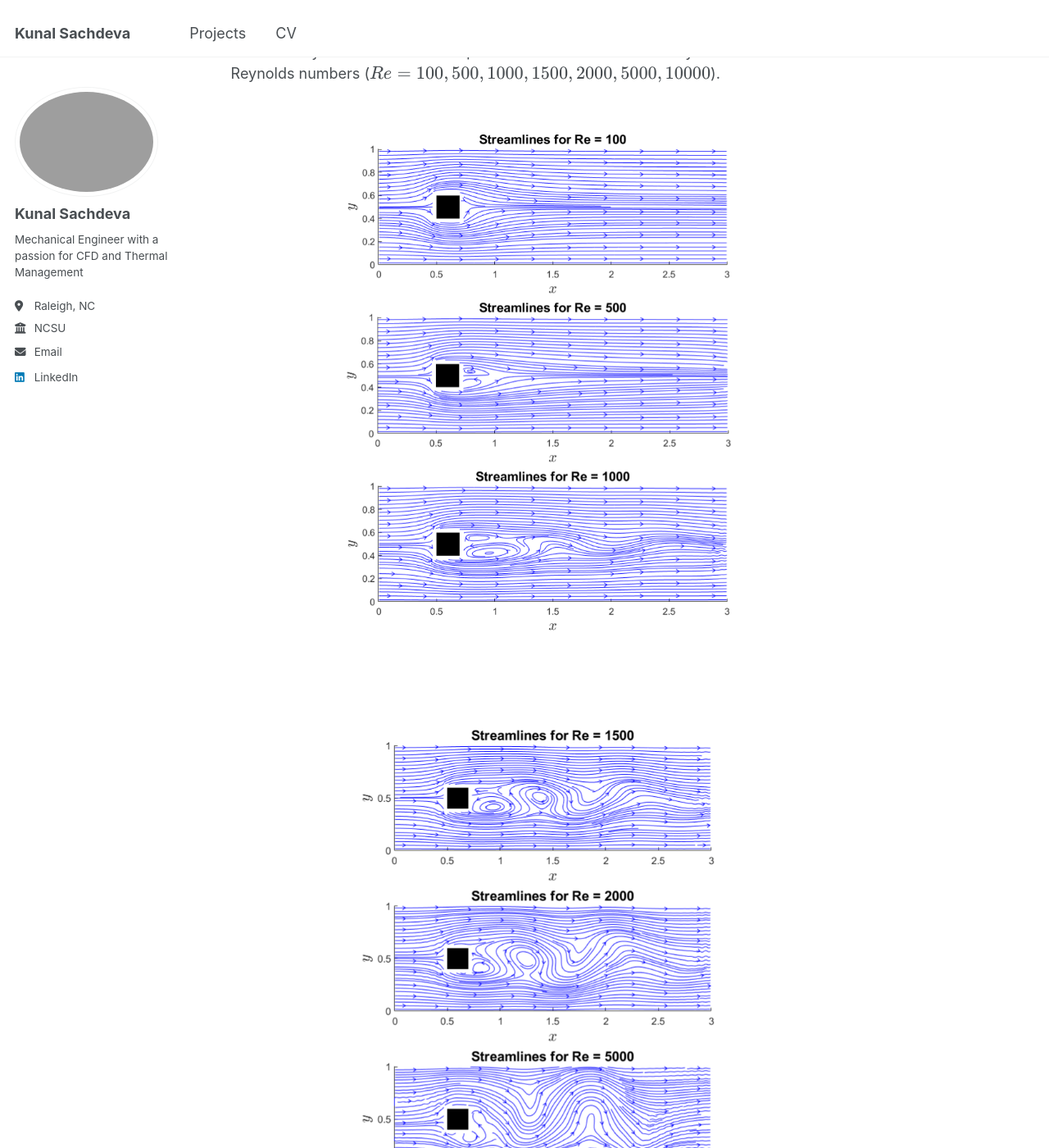
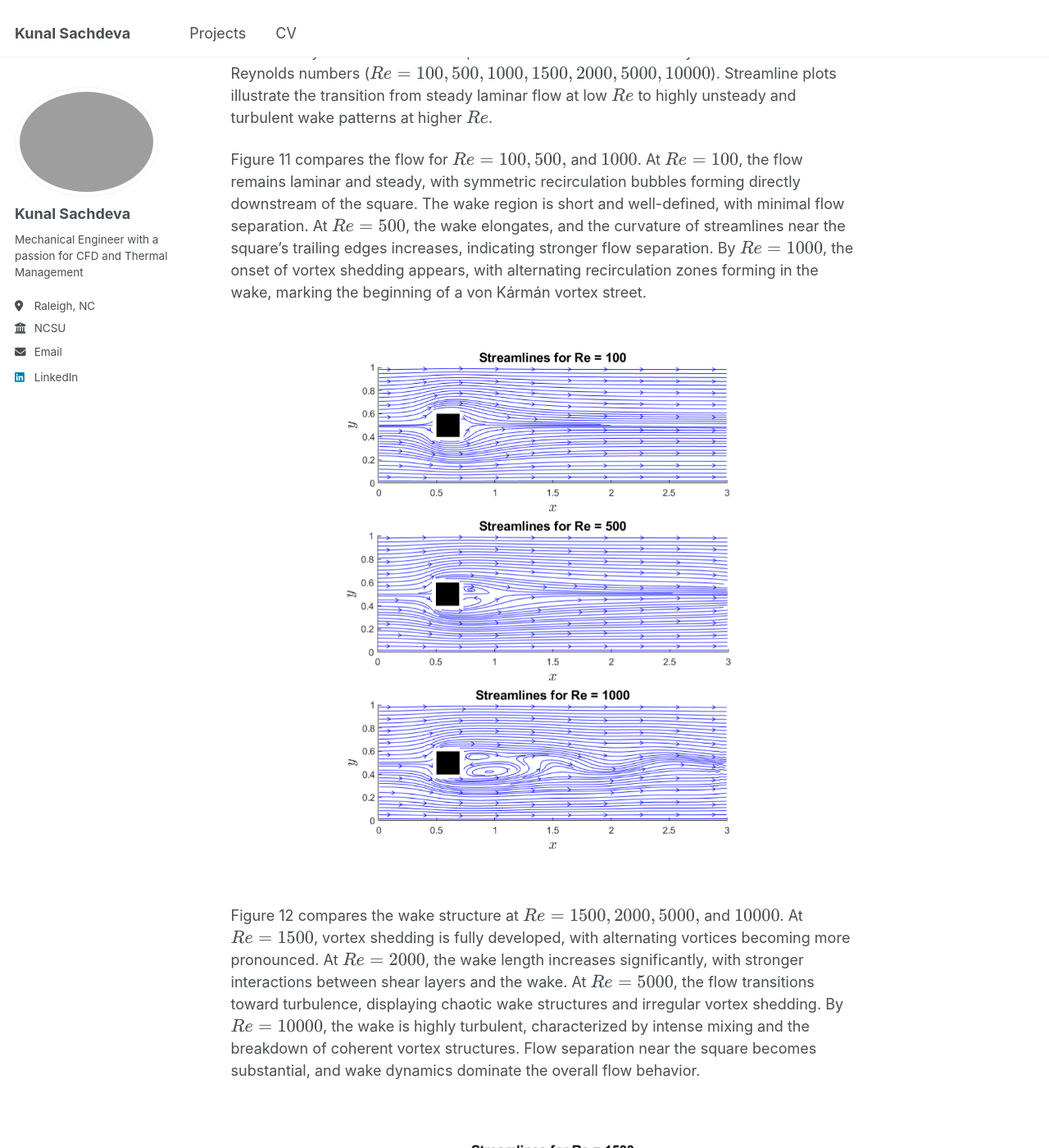
Before and after one commit to sachdevakunal/sachdevakunal.github.io, a Jekyll site: the page built from _projects/iNS_part2.md, in a window 1280 px wide and 1400 px high, scrolled down 5358 px. Shown: the whole window at 82% size. Built offline with Jekyll 4.4.1, drawn with Linux system fonts in a browser that asks for light colours; some of the changed text lies outside the part shown.

Commit message:
Update iNS_part2.md

```diff
--- a/_projects/iNS_part2.md
+++ b/_projects/iNS_part2.md
@@ -78,12 +78,18 @@ Vorticity contours highlight strong shear near square corners, where flow separa
 
 ### **Part 2: Flow Behavior at Different Reynolds Numbers at a Fixed Time (t = 4)**
 
-The wake dynamics around the square obstacle at $$ t = 4 $$ are analyzed for different Reynolds numbers ($$ Re = 100, 500, 1000, 1500, 2000, 5000, 10000 $$).
+The wake dynamics around the square obstacle at $$ t = 4 $$ are analyzed for different Reynolds numbers ($$ Re = 100, 500, 1000, 1500, 2000, 5000, 10000 $$). Streamline plots illustrate the transition from steady laminar flow at low $$ Re $$ to highly unsteady and turbulent wake patterns at higher $$ Re $$.
+
+Figure 11 compares the flow for $$ Re = 100, 500, $$ and $$ 1000 $$. At $$ Re = 100 $$, the flow remains laminar and steady, with symmetric recirculation bubbles forming directly downstream of the square. The wake region is short and well-defined, with minimal flow separation. At $$ Re = 500 $$, the wake elongates, and the curvature of streamlines near the square’s trailing edges increases, indicating stronger flow separation. By $$ Re = 1000 $$, the onset of vortex shedding appears, with alternating recirculation zones forming in the wake, marking the beginning of a von Kármán vortex street.
 
 <p align="center">
   <img src="https://sachdevakunal.github.io/images/iNS_part2/re100,500,1000_t=4_91x31.png" width="75%">
 </p>
 
+Figure 12 compares the wake structure at $$ Re = 1500, 2000, 5000, $$ and $$ 10000 $$. At $$ Re = 1500 $$, vortex shedding is fully developed, with alternating vortices becoming more pronounced. At $$ Re = 2000 $$, the wake length increases significantly, with stronger interactions between shear layers and the wake. At $$ Re = 5000 $$, the flow transitions toward turbulence, displaying chaotic wake structures and irregular vortex shedding. By $$ Re = 10000 $$, the wake is highly turbulent, characterized by intense mixing and the breakdown of coherent vortex structures. Flow separation near the square becomes substantial, and wake dynamics dominate the overall flow behavior.
+
 <p align="center">
   <img src="https://sachdevakunal.github.io/images/iNS_part2/re1500,2000,5000,10000_t=4_91x31.png" width="75%">
 </p>
+
+These figures collectively demonstrate the progressive transition from steady laminar flow to unsteady vortex shedding, ultimately leading to turbulent wake dynamics as $$ Re $$ increases.
```
